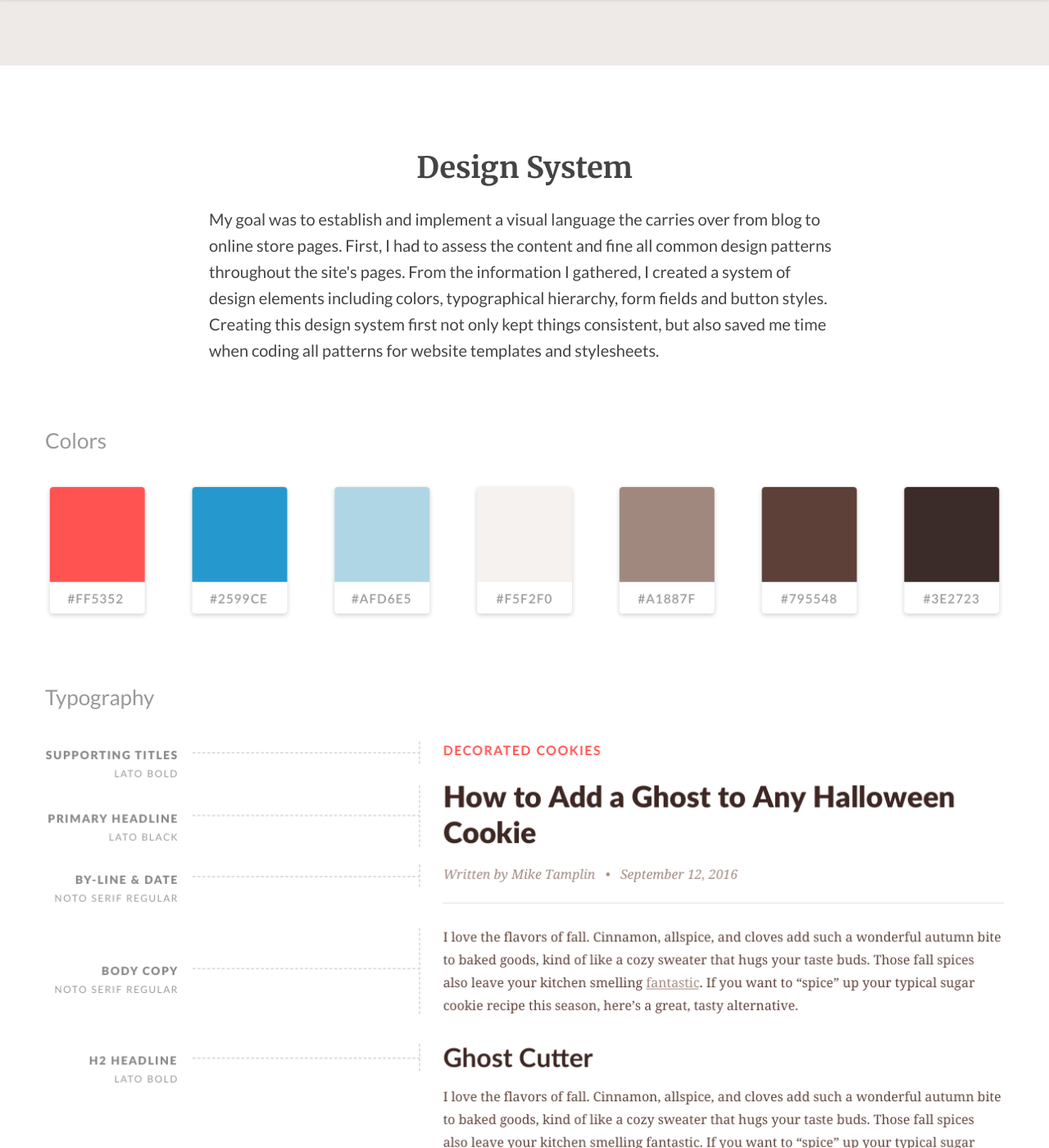
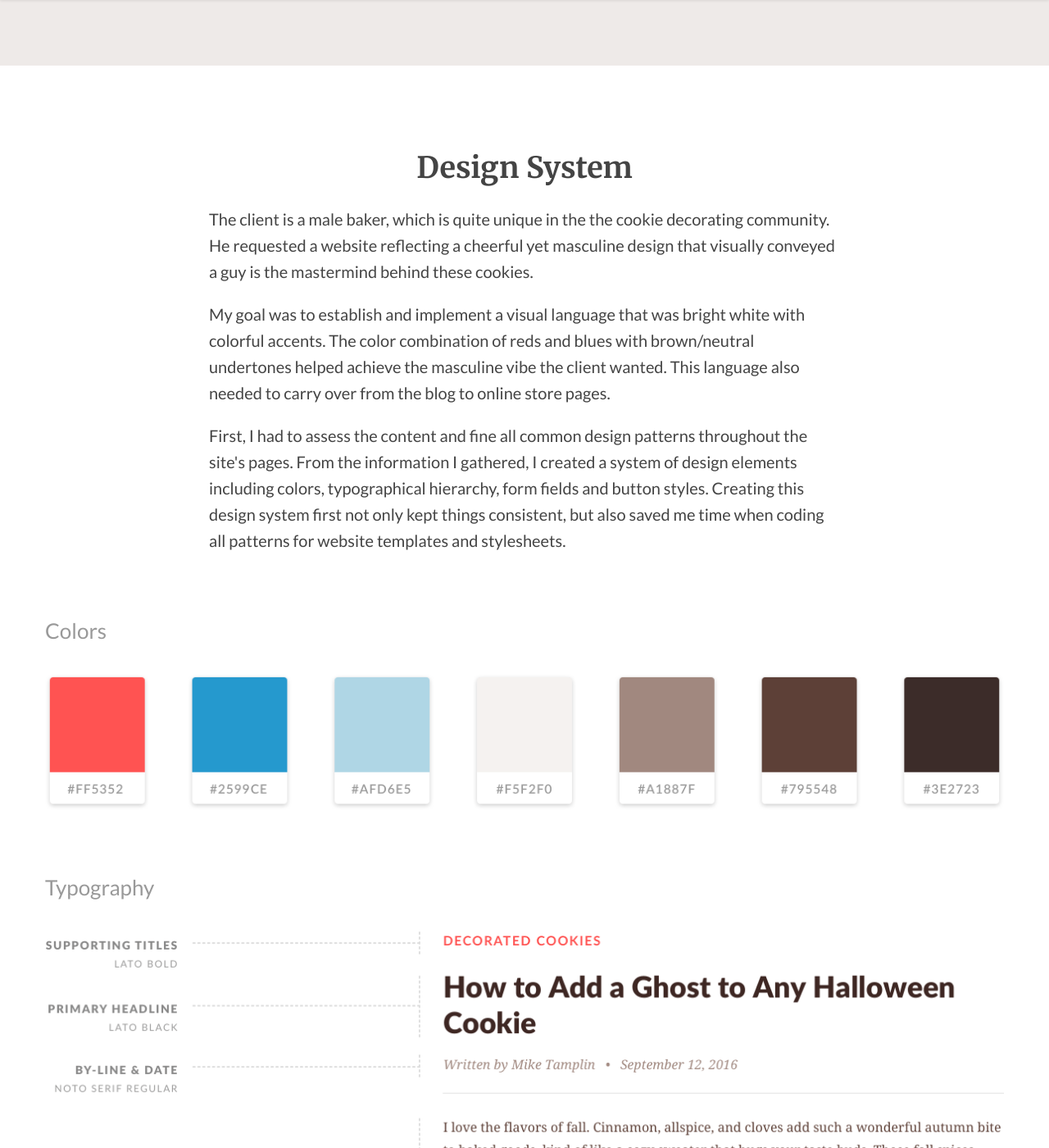
Before and after one commit to btamps/btamps.github.io, a Jekyll site: the page built from _posts/2016-04-07-semisweet.markdown, in a window 1280 px wide and 1400 px high, scrolled down 1272 px. Shown: the whole window at 82% size. Built offline with Jekyll 4.4.1, drawn with Linux system fonts in a browser that asks for light colours; nearby versions of some CDN libraries; some of the changed text lies outside the part shown.

Commit message:
made content edits

```diff
--- a/_posts/2016-04-07-semisweet.markdown
+++ b/_posts/2016-04-07-semisweet.markdown
@@ -53,7 +53,9 @@ body-class: semisweet
   <div class="row">
     <div class="col-sm-8 description center">
       <h2>Design System</h2>
-      <p>My goal was to  establish and implement a visual language the carries over from blog to online store pages. First, I had to assess the content and fine all common design patterns throughout the site's pages. From the information I gathered, I created a system of design elements including colors, typographical hierarchy, form fields and button styles. Creating this design system first not only kept things consistent, but also saved me time when coding all patterns for website templates and stylesheets.</p>
+      <p>The client is a male baker, which is quite unique in the the cookie decorating community. He requested a website reflecting a cheerful yet masculine design that visually conveyed a guy is the mastermind behind these cookies.</p>
+      <p>My goal was to establish and implement a visual language that was bright white with colorful accents. The color combination of reds and blues with brown/neutral undertones helped achieve the masculine vibe the client wanted. This language also needed to carry over from the blog to online store pages.</p>
+      <p>First, I had to assess the content and fine all common design patterns throughout the site's pages. From the information I gathered, I created a system of design elements including colors, typographical hierarchy, form fields and button styles. Creating this design system first not only kept things consistent, but also saved me time when coding all patterns for website templates and stylesheets.</p>
     </div>
     <div class="col-sm-12">
       <h3>Colors</h3>
@@ -96,7 +98,7 @@ body-class: semisweet
     <div class="row">
       <div class="col-sm-8 description center">
         <h2>Responsive Blog</h2>
-        <p>Semi Sweet’s <a href="https://www.semisweetdesigns.com/blog" target="_blank">blog</a> is filled with cookie decorating tutorials and recipes. With each post containing beautiful photography, I choose to keep the layout clean and simple — allowing the big photos to color the page.</p>
+        <p>Semi Sweet’s <a href="https://www.semisweetdesigns.com/blog" target="_blank">blog</a> is filled with cookie decorating tutorials and recipes. Since each post contains beautiful photography, I chose to keep the background layout mostly light or bright white. The high contrast made the photos pop, while drawing more attention to the colorful accents, like the header nav bar and action buttons.</p>
       </div>
       <div class="col-sm-12">
         <figure>
--- a/_sass/custom-page/_semisweet.scss
+++ b/_sass/custom-page/_semisweet.scss
@@ -54,6 +54,11 @@
       text-align: left;
     }
   }
+  .design-system {
+    p {
+      margin-bottom: 1em;
+    }
+  }
   .logo {
     background: #AFD6E5;
     figure.wordmark {
```
